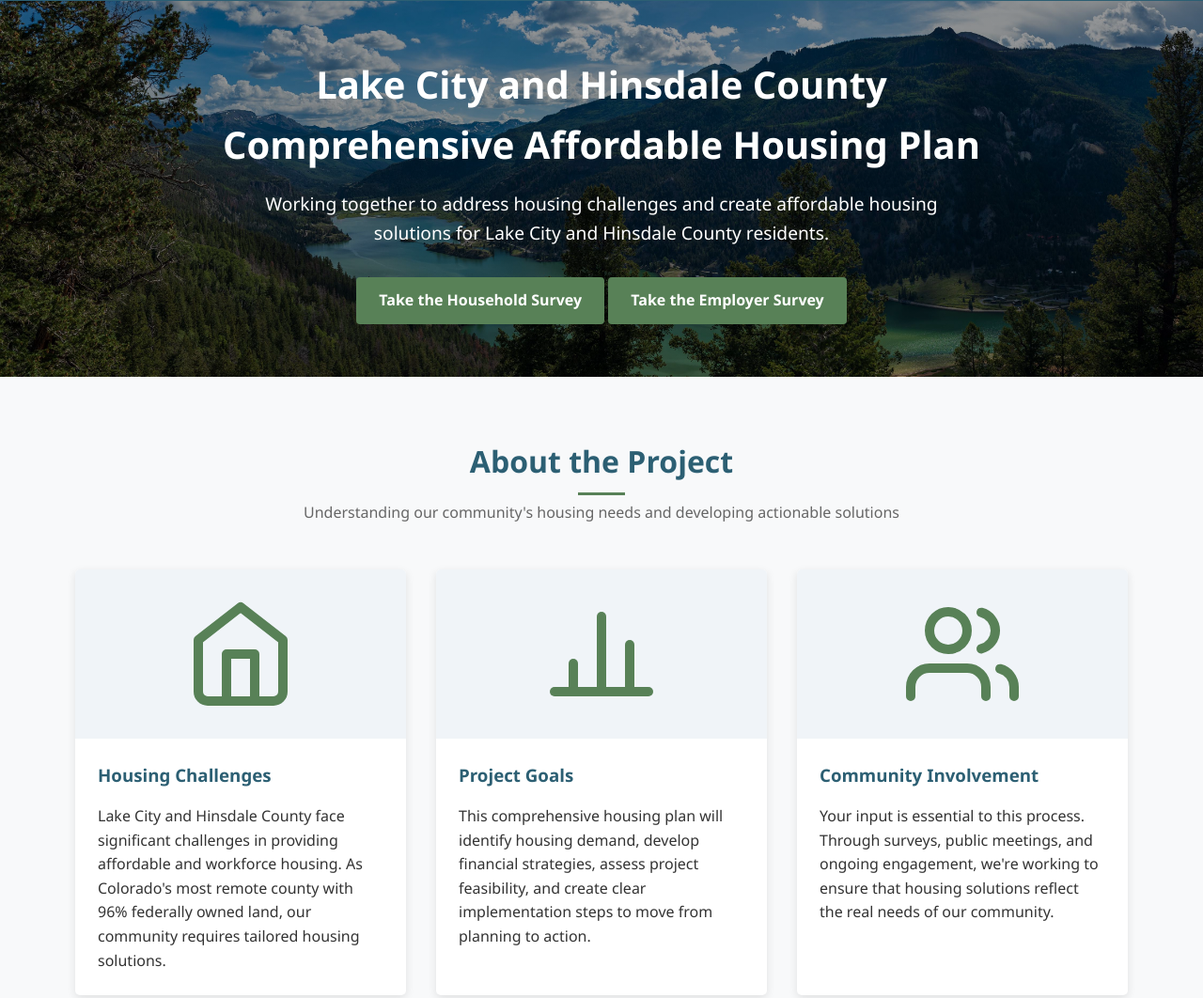
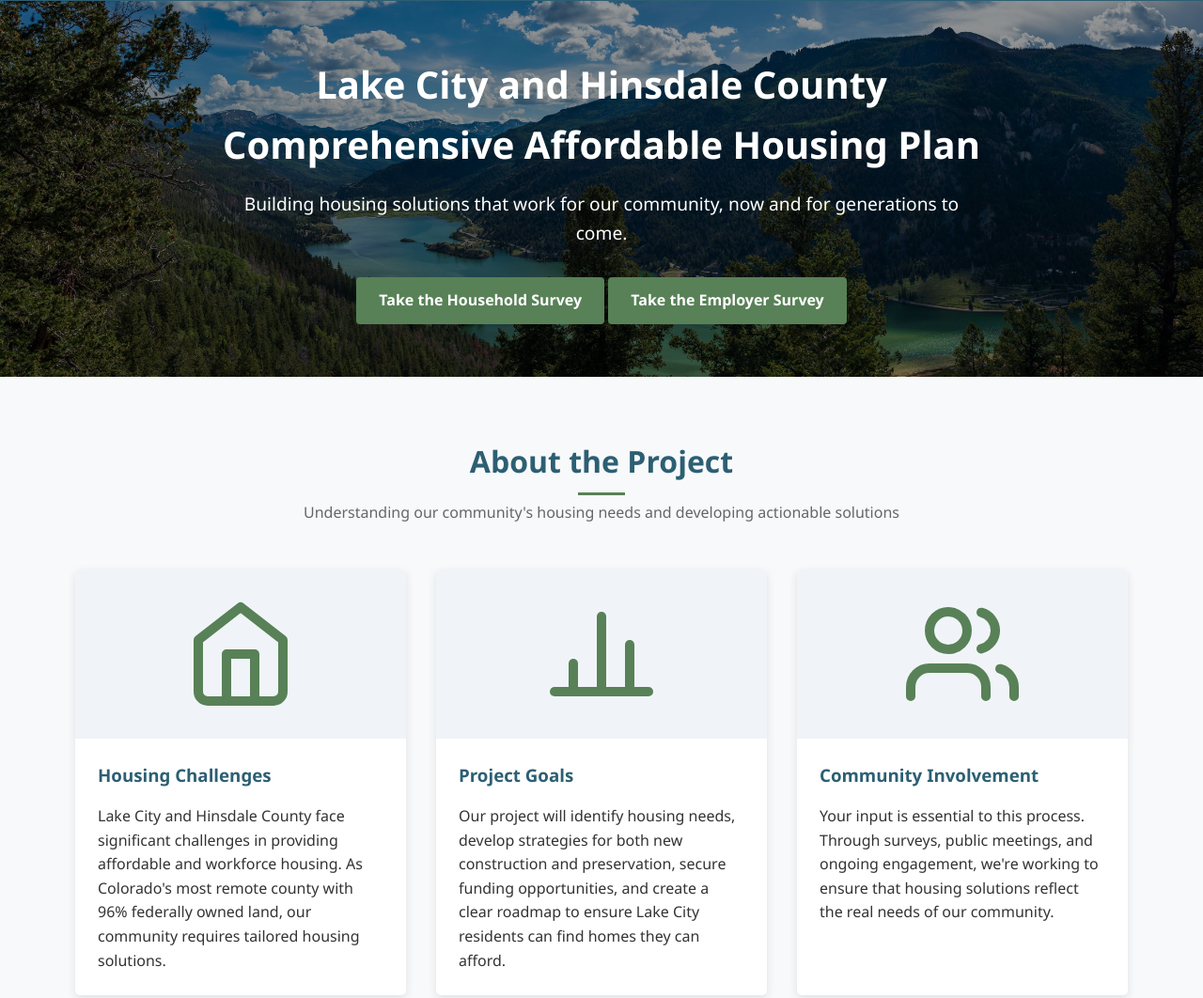
Before and after one commit to WesternSpaces/lakecity-housing, a plain HTML site: page index.html in a window 1280 px wide. Shown: the part 141-1203 px from the top of the page at 94% size. Drawn offline with Linux system fonts and the light colour scheme.

Commit message:
Goals Text update

```diff
--- a/index.html
+++ b/index.html
@@ -574,7 +574,7 @@ Comprehensive Affordable Housing Plan</title>
   <div class="container" style="position: relative; z-index: 2;">
     <div class="hero-content">
       <h1>Lake City and Hinsdale County<br>Comprehensive Affordable Housing Plan</h1>
-      <p>Working together to address housing challenges and create affordable housing solutions for Lake City and Hinsdale County residents.</p>
+      <p>Building housing solutions that work for our community, now and for generations to come.</p>
       <a href="https://survey.alchemer.com/s3/8317986/Household" target="_blank" class="btn">Take the Household Survey</a>
       <a href="https://survey.alchemer.com/s3/8317987/Employer" target="_blank" class="btn">Take the Employer Survey</a>
     </div>
@@ -614,8 +614,7 @@ Comprehensive Affordable Housing Plan</title>
         </div>
         <div class="card-content">
           <h3>Project Goals</h3>
-          <p>This comprehensive housing plan will identify housing demand, develop financial strategies, assess project feasibility, and create clear implementation steps to move from planning to action.</p>
-        </div>
+          <p>Our project will identify housing needs, develop strategies for both new construction and preservation, secure funding opportunities, and create a clear roadmap to ensure Lake City residents can find homes they can afford.</p>        </div>
       </div>
       <div class="card">
         <div class="card-img" style="height: 180px; background-color: #f0f4f8; padding: 20px;">
```
